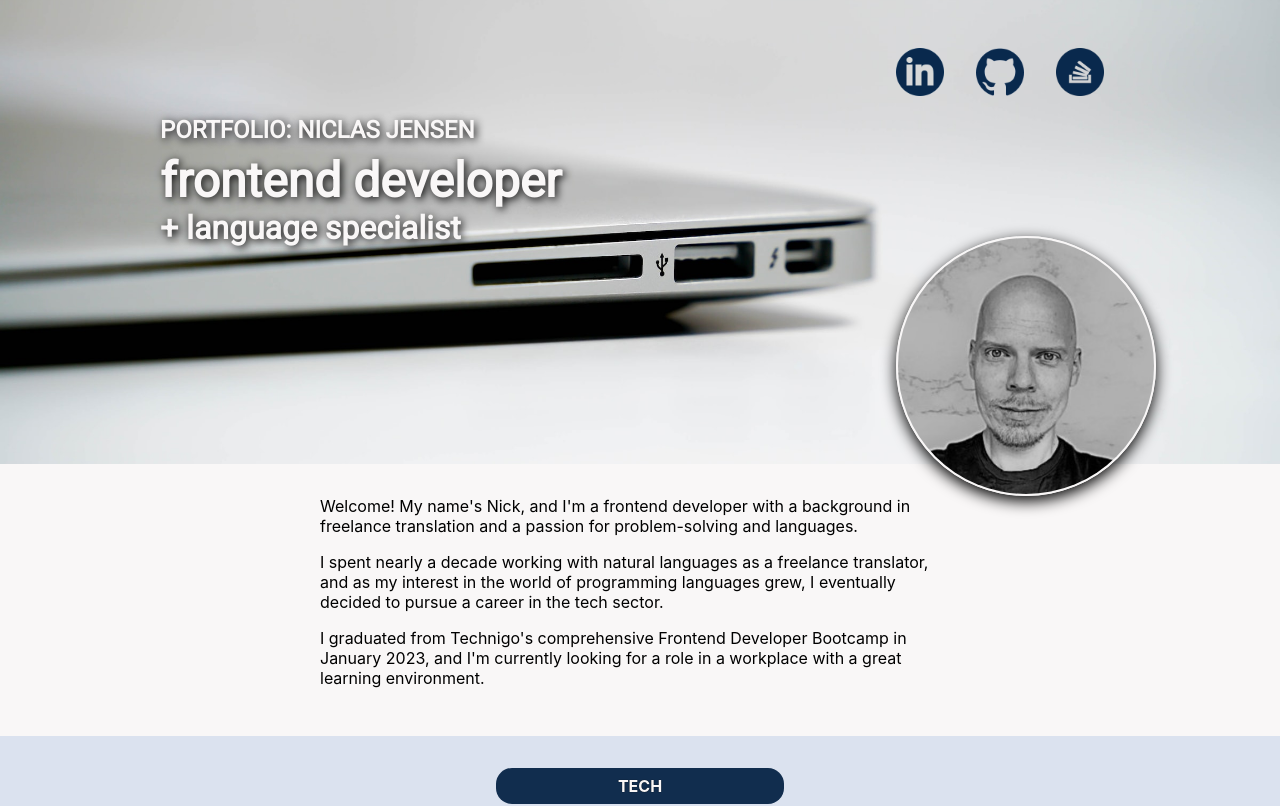
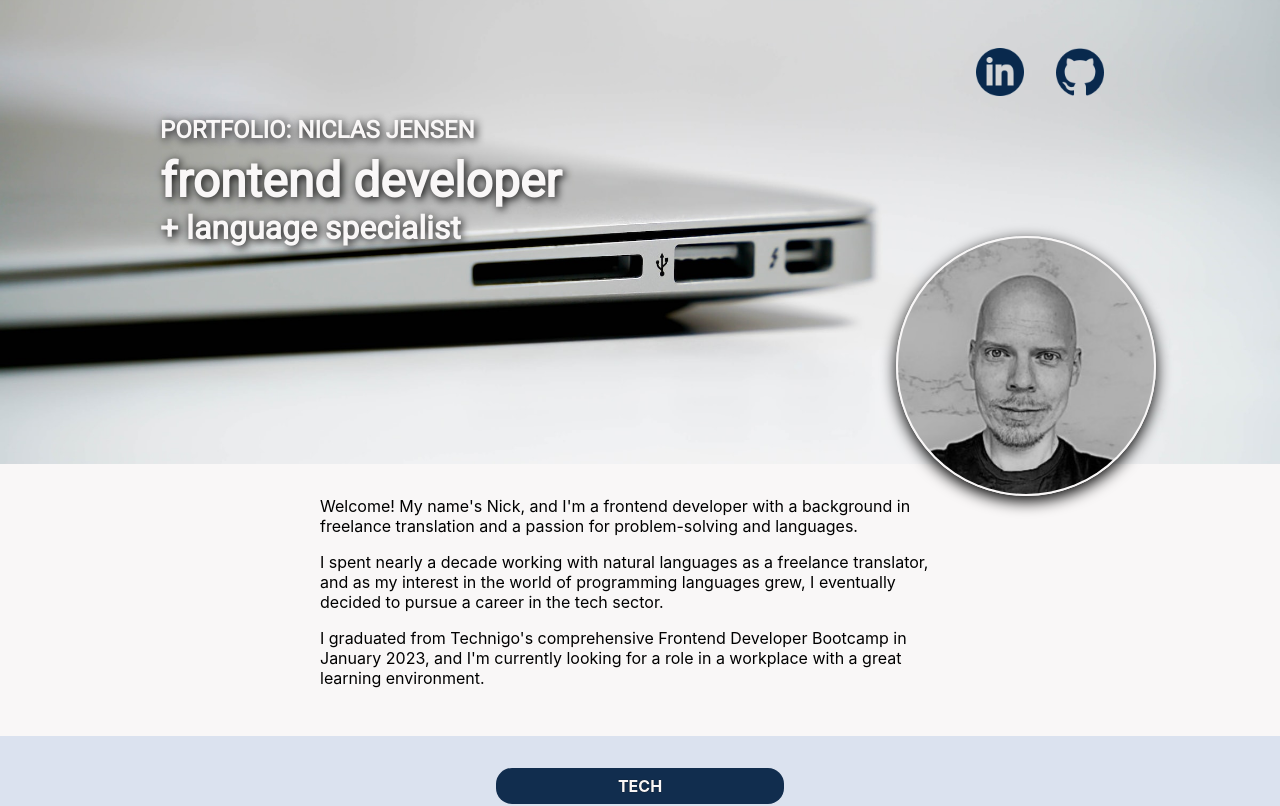
Before and after one commit to Technigo/project-react-portfolio, a React (Create React App) app: page / in a window 1280 px wide. Shown: the top 806 px of the page. Built offline with nearby package versions, Linux system fonts and the light colour scheme.

Commit message:
Remove StackOverflow icon

```diff
--- a/src/components/ForMore.js
+++ b/src/components/ForMore.js
@@ -21,12 +21,6 @@ export const ForMore = () => {
               alt="link to Niclas' GitHub profile"
               src="images/icon-github.png" />
           </a>
-          <a href="https://stackoverflow.com/users/19388159/niclas-jensen">
-            <SoMeIcon
-              title="My StackOverflow profile"
-              alt="link to Niclas' StackOverflow profile"
-              src="images/icon-stackoverflow.png" />
-          </a>
         </IconGroup>
       </InnerWrapper>
     </OuterWrapper>
--- a/src/components/Header.js
+++ b/src/components/Header.js
@@ -23,13 +23,6 @@ export const Header = () => {
               alt="link to Niclas' GitHub profile"
               src="images/icon-github.png" />
           </a>
-          <a href="https://stackoverflow.com/users/19388159/niclas-jensen">
-            <SoMeIcon
-              header
-              title="My StackOverflow profile"
-              alt="link to Niclas' StackOverflow profile"
-              src="images/icon-stackoverflow.png" />
-          </a>
         </IconGroup>
 
         <HeaderHeading>
```
